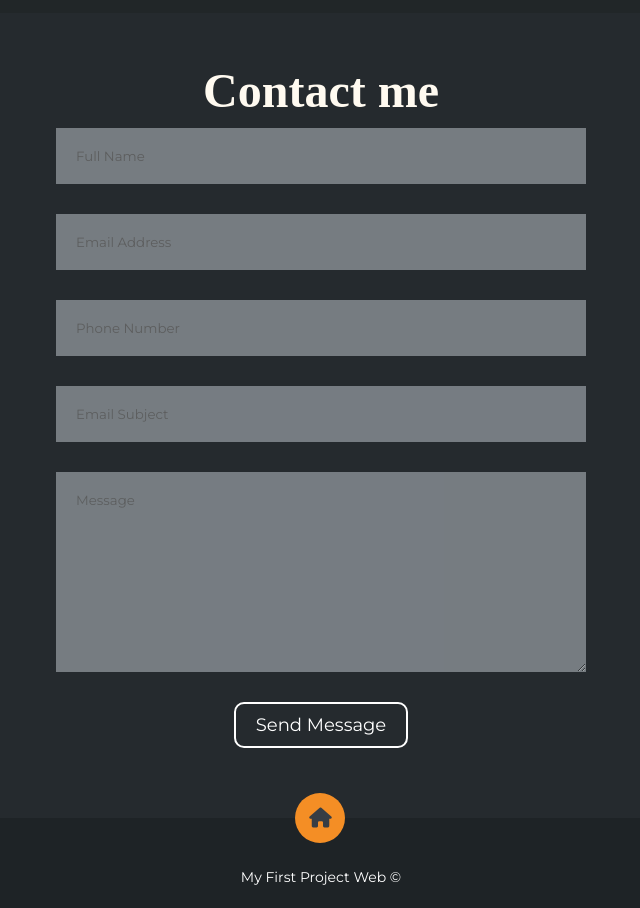
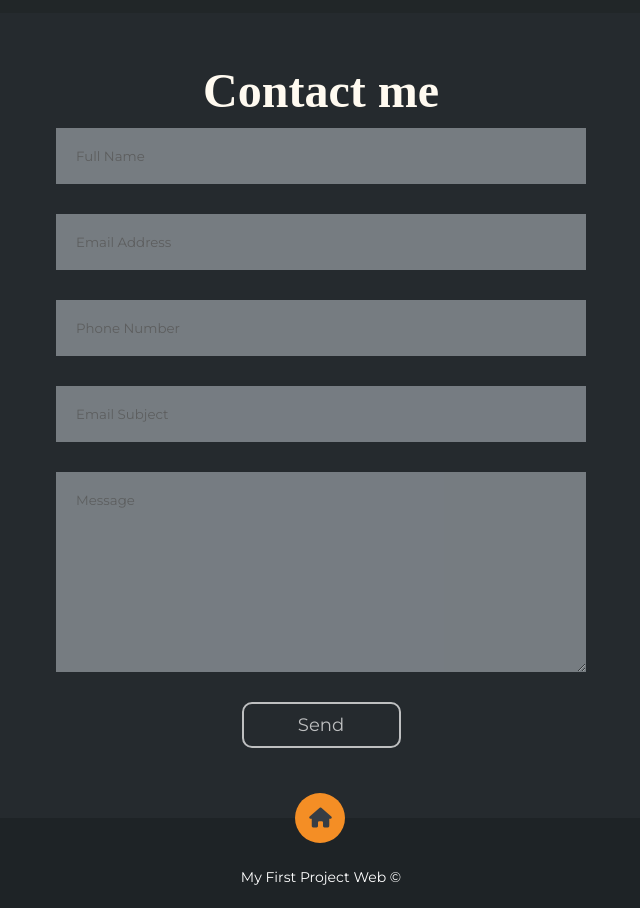
Before and after one commit to doncesenas/doncesenas.github.io, a plain HTML site: page index.html in a window 1280 px wide. Shown: the part 3860-4768 px from the top of the page, without its empty margins (319-959 px from the left). Drawn offline with Linux system fonts and the light colour scheme; a web font is replaced by a local one.

Commit message:
Se habilita el envio de formularios

```diff
--- a/index.html
+++ b/index.html
@@ -367,12 +367,17 @@
             <h2>Contact me</h2>
             <div class="col">
                 <!--Div para el formulario-->
-                <input type="text" placeholder="Full Name">
-                <input type="text" placeholder="Email Address">
-                <input type="text" placeholder="Phone Number">
-                <input type="text" placeholder="Email Subject">
+                <form action="https://formsubmit.co/cesenasdaniel@outlook.com" method="post">
+
+                <input type="text" name="name" placeholder="Full Name">
+                <input type="email" name="Email" placeholder="Email Address">
+                <input type="number" name="phone" placeholder="Phone Number">
+                <input type="text" name="Subject" placeholder="Email Subject">
                 <textarea name="" id="" cols="30" rows="10" placeholder="Message"></textarea>
-                <button>Send Message</i></button>
+                <!-- <button>Send Message</i></button>  -->
+                 <input type="submit" value="Send" class="button" >
+
+            </form>
             </div>
         </div>
     </section>
--- a/styles.css
+++ b/styles.css
@@ -600,8 +600,7 @@ que aplicaron para el mismo formato*/
     /* Opacidad completa cuando el campo está en focus */
 }
 
-.contact button {
-
+.contact input[type="submit"] {
     cursor: pointer;
     /*El elemento cursor nos sirve para asignar que tipo de puntero se aplicara
     cuando este se pase por encima del boton, el valor pointer hara que se cambie
@@ -611,7 +610,7 @@ que aplicaron para el mismo formato*/
     /*le damos un borde blanco al boton*/
     border-radius: 10px;
     /*Suavizamos el borde del boton con el valor de 10px*/
-    width: fit-content;
+    width: 30%;
     /*El valor fit-content ajusta el ancho del bot[on al tamaño del contenido del mismo,
     es decir, si tiene solo 5 caracteres y este solo mide 10px, se quedara en esa medida*/
     display: block;
@@ -626,11 +625,12 @@ que aplicaron para el mismo formato*/
     Esto con el fin de darle un efecto gradual al momento de pasar el mouse*/
 }
 
-.contact button:hover {
+.contact input[type="submit"]:hover {
     /*El selector hover es para aplicar una accion (que es la que le asignaremos a
     continuacion) unicamente cuando el usuario este colocando el mouse sobre esta misma */
     background-color: #FEB44A;
     /*Cuando se pase el mouse sobre este boton se va a cambiar el color a este color*/
+    animation: 1s;
 }
 
 /*Footer*/
```
